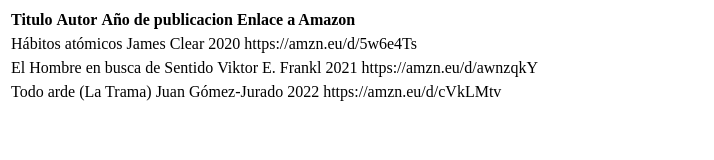
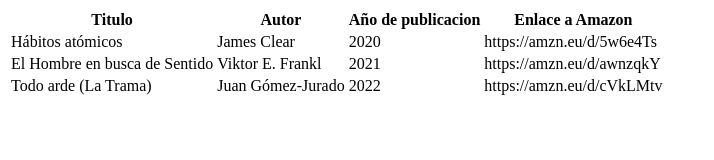
Before and after one commit to JuanAntonioFernandezMayol/OpenBootcamp, a plain HTML site: page 02-Tables-Forms/tablas.html in a window 1280 px wide. Shown: the whole page, without its empty margins (0-714 px from the left). Drawn offline with Linux system fonts and the light colour scheme.

Commit message:
Correccion 02

```diff
--- a/02-Tables-Forms/tablas.html
+++ b/02-Tables-Forms/tablas.html
@@ -8,27 +8,33 @@
 </head>
 <body>
     <table>
+        <thead>
+        <tr>
             <th>Titulo</th>
             <th>Autor</th>
             <th>Año de publicacion</th>
             <th>Enlace a Amazon</th>
-    </table>
-    <table>
+        </tr>
+        </thead>
+        <tbody>
+        <tr>
             <td>Hábitos atómicos</td>
             <td>James Clear</td>
             <td>2020</td>
             <td>https://amzn.eu/d/5w6e4Ts</td>
-    </table>
-    <table>
+        </tr>
+        <tr>
             <td>El Hombre en busca de Sentido</td>
             <td>Viktor E. Frankl</td>
             <td>2021</td>
             <td>https://amzn.eu/d/awnzqkY</td>
-    </table>
-    <table>
+        </tr>
+        <tr>
             <td>Todo arde (La Trama)</td>
             <td>Juan Gómez-Jurado</td>
             <td>2022</td>
             <td>https://amzn.eu/d/cVkLMtv</td>
+        </tr>
+        </tbody>
     </table>
 </body>
```
Lines whose indentation alone changed are shown as unchanged.
